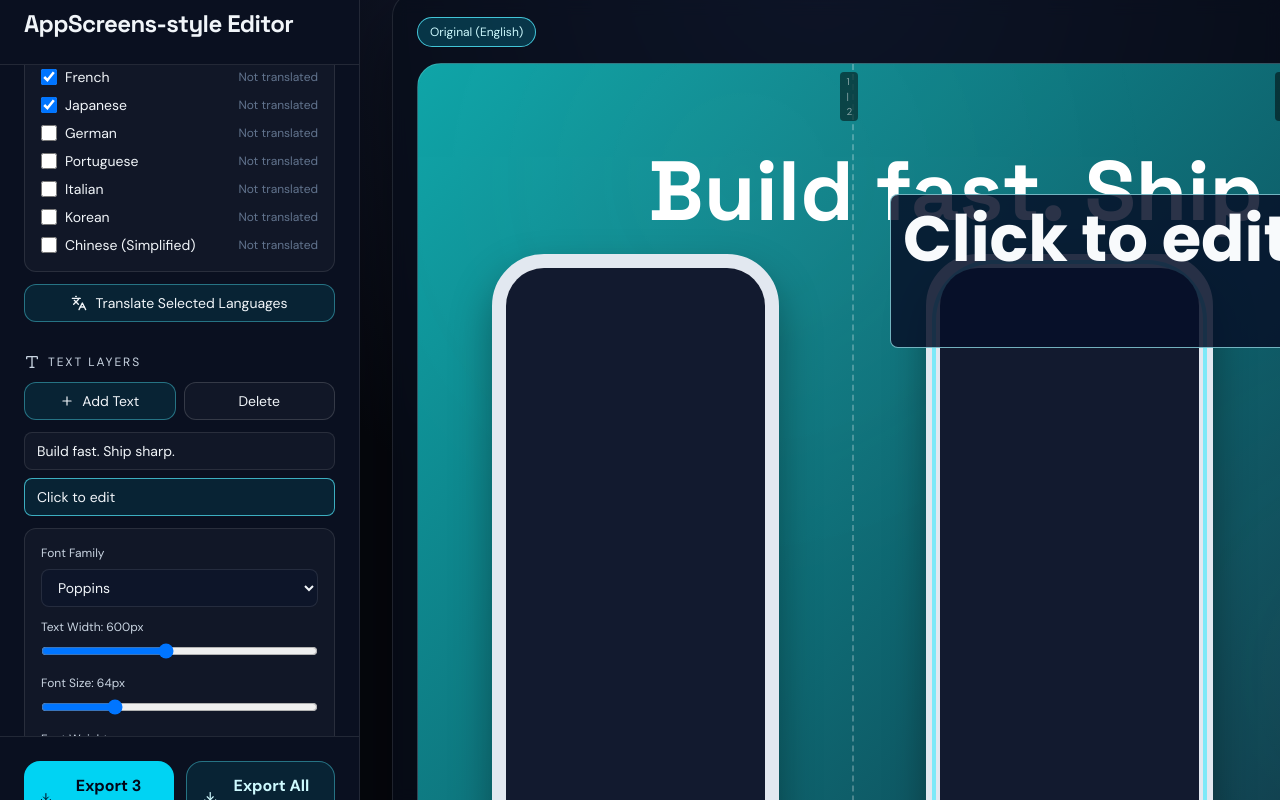
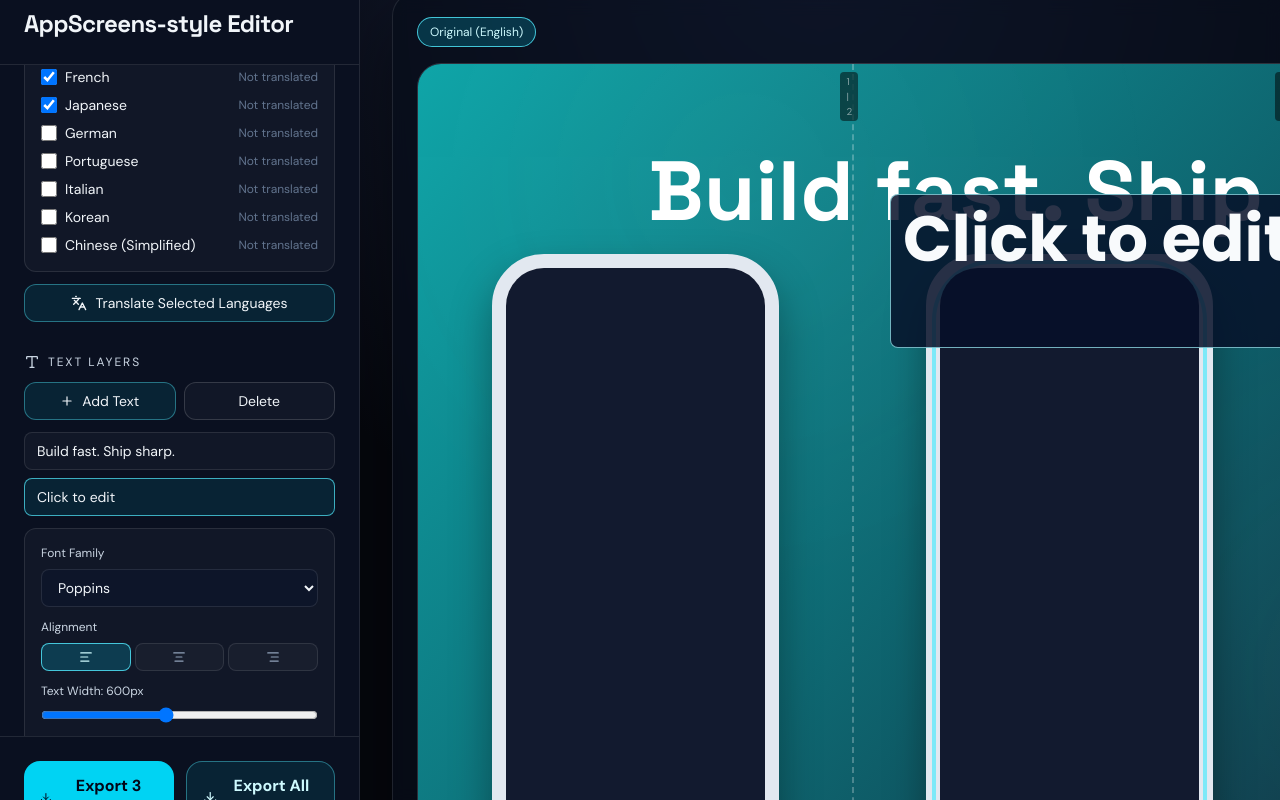
Before and after one commit to HunterHelms/store-assets-studio, a Next.js app: page / in a window 1280 px wide. Both pictures are taken after a click on the button "Add Text". Shown: the part 40-840 px from the top of the page. Built offline with nearby package versions, Linux system fonts and the light colour scheme.

Commit message:
iPad functionality

```diff
--- a/src/components/AssetStudio.tsx
+++ b/src/components/AssetStudio.tsx
@@ -18,6 +18,9 @@ import {
   LoaderCircle,
   Copy,
   RotateCw,
+  AlignLeft,
+  AlignCenter,
+  AlignRight,
 } from "lucide-react";
 
 type TextLayer = {
@@ -30,6 +33,7 @@ type TextLayer = {
   fontSize: number;
   fontWeight: number;
   color: string;
+  textAlign: "left" | "center" | "right";
 };
 
 type ScreenshotTransform = {
@@ -55,11 +59,7 @@ const NUM_FRAMES = 3;
 const BOARD_HEIGHT = 940;
 const DEVICE_HEIGHT = 620;
 const SCREEN_INSET = 18;
-const EXPORT_TARGET = {
-  id: "iphone-6.7",
-  width: 1284,
-  height: 2778,
-};
+const DEFAULT_SIZE_ID = "iphone-6.7";
 const SOURCE_LANGUAGE = "source";
 const SOURCE_LANGUAGE_LABEL = "Original (English)";
 const TRANSLATION_LANGUAGES: LanguageOption[] = [
@@ -174,7 +174,7 @@ function normalizeRedmontTranslations(
 
 export function AssetStudio() {
   const [selectedSize, setSelectedSize] = useState(
-    SCREENSHOT_SIZES.find((size) => size.id === EXPORT_TARGET.id) ?? SCREENSHOT_SIZES[0],
+    SCREENSHOT_SIZES.find((size) => size.id === DEFAULT_SIZE_ID) ?? SCREENSHOT_SIZES[0],
   );
   const [screenshots, setScreenshots] = useState<Record<string, string | null>>({
     "frame-1": null,
@@ -198,6 +198,7 @@ export function AssetStudio() {
       fontSize: 84,
       fontWeight: 700,
       color: "#ffffff",
+      textAlign: "left",
     },
   ]);
   const [selectedTextId, setSelectedTextId] = useState<string | null>(textLayers[0]?.id ?? null);
@@ -329,6 +330,7 @@ export function AssetStudio() {
       fontSize: 64,
       fontWeight: 700,
       color: "#f8fafc",
+      textAlign: "left",
     };
     setTextLayers((current) => [...current, newLayer]);
     clearTranslations();
@@ -349,8 +351,10 @@ export function AssetStudio() {
   const captureAndCropPanels = async () => {
     if (!canvasRef.current) return [];
 
-    // Render at fixed App Store export dimensions.
-    const pixelRatio = EXPORT_TARGET.height / BOARD_HEIGHT;
+    // Use actual element dimensions to calculate an accurate pixel ratio.
+    const elWidth = canvasRef.current.offsetWidth;
+    const elHeight = canvasRef.current.offsetHeight;
+    const pixelRatio = selectedSize.height / elHeight;
 
     const fullDataUrl = await toPng(canvasRef.current, {
       pixelRatio,
@@ -367,37 +371,40 @@ export function AssetStudio() {
       img.src = fullDataUrl;
     });
 
-    const cropWidth = Math.round(img.width / NUM_FRAMES);
-    const cropHeight = img.height;
-
     const panels: string[] = [];
-    const targetAspect = EXPORT_TARGET.width / EXPORT_TARGET.height;
 
     for (let i = 0; i < NUM_FRAMES; i++) {
       const canvas = document.createElement("canvas");
-      canvas.width = EXPORT_TARGET.width;
-      canvas.height = EXPORT_TARGET.height;
+      canvas.width = selectedSize.width;
+      canvas.height = selectedSize.height;
       const ctx = canvas.getContext("2d")!;
 
-      const panelStartX = i * cropWidth;
-      const sourceAspect = cropWidth / cropHeight;
-      let sourceX = panelStartX;
-      let sourceY = 0;
-      let sourceWidth = cropWidth;
-      let sourceHeight = cropHeight;
+      // Use proportional boundaries to avoid rounding drift.
+      const srcX = Math.round((i / NUM_FRAMES) * img.width);
+      const srcXEnd = Math.round(((i + 1) / NUM_FRAMES) * img.width);
+      const srcW = srcXEnd - srcX;
+
+      // Crop to exact target aspect ratio, centering any excess.
+      const targetAspect = selectedSize.width / selectedSize.height;
+      const sourceAspect = srcW / img.height;
+
+      let finalX = srcX;
+      let finalY = 0;
+      let finalW = srcW;
+      let finalH = img.height;
 
       if (sourceAspect > targetAspect) {
-        sourceWidth = cropHeight * targetAspect;
-        sourceX += (cropWidth - sourceWidth) / 2;
+        finalW = Math.round(img.height * targetAspect);
+        finalX += Math.round((srcW - finalW) / 2);
       } else if (sourceAspect < targetAspect) {
-        sourceHeight = cropWidth / targetAspect;
-        sourceY = (cropHeight - sourceHeight) / 2;
+        finalH = Math.round(srcW / targetAspect);
+        finalY = Math.round((img.height - finalH) / 2);
       }
 
       ctx.drawImage(
         img,
-        sourceX, sourceY, sourceWidth, sourceHeight,
-        0, 0, EXPORT_TARGET.width, EXPORT_TARGET.height,
+        finalX, finalY, finalW, finalH,
+        0, 0, selectedSize.width, selectedSize.height,
       );
       panels.push(canvas.toDataURL("image/png"));
     }
@@ -410,7 +417,7 @@ export function AssetStudio() {
 
     if (panels.length === 1) {
       const link = document.createElement("a");
-      link.download = `screenshot-1-${EXPORT_TARGET.id}.png`;
+      link.download = `screenshot-1-${selectedSize.id}.png`;
       link.href = panels[0];
       link.click();
       return;
@@ -421,13 +428,13 @@ export function AssetStudio() {
 
     panels.forEach((dataUrl, i) => {
       const base64 = dataUrl.split(",")[1];
-      zip.file(`screenshot-${i + 1}-${EXPORT_TARGET.id}.png`, base64, { base64: true });
+      zip.file(`screenshot-${i + 1}-${selectedSize.id}.png`, base64, { base64: true });
     });
 
     const blob = await zip.generateAsync({ type: "blob" });
     const link = document.createElement("a");
     link.href = URL.createObjectURL(blob);
-    link.download = `app-store-screenshots-${EXPORT_TARGET.id}.zip`;
+    link.download = `app-store-screenshots-${selectedSize.id}.zip`;
     link.click();
     URL.revokeObjectURL(link.href);
   };
@@ -521,14 +528,14 @@ export function AssetStudio() {
         const panels = await captureAndCropPanels();
         panels.forEach((dataUrl, i) => {
           const base64 = dataUrl.split(",")[1];
-          zip.file(`${code}/screenshot-${i + 1}-${EXPORT_TARGET.id}.png`, base64, { base64: true });
+          zip.file(`${code}/screenshot-${i + 1}-${selectedSize.id}.png`, base64, { base64: true });
         });
       }
 
       const blob = await zip.generateAsync({ type: "blob" });
       const link = document.createElement("a");
       link.href = URL.createObjectURL(blob);
-      link.download = `app-store-screenshots-${EXPORT_TARGET.id}-all-languages.zip`;
+      link.download = `app-store-screenshots-${selectedSize.id}-all-languages.zip`;
       link.click();
       URL.revokeObjectURL(link.href);
     } catch (error) {
@@ -1123,6 +1130,27 @@ export function AssetStudio() {
                   ))}
                 </select>
               </label>
+              <div>
+                <span className="mb-2 block text-slate-300">Alignment</span>
+                <div className="grid grid-cols-3 gap-1">
+                  {(["left", "center", "right"] as const).map((align) => (
+                    <button
+                      key={align}
+                      onClick={() => updateSelectedText({ textAlign: align })}
+                      disabled={!selectedText}
+                      className={`flex items-center justify-center rounded-lg border px-2 py-1.5 transition ${
+                        selectedText?.textAlign === align
+                          ? "border-cyan-300/80 bg-cyan-400/20 text-cyan-100"
+                          : "border-white/10 bg-white/[0.03] text-slate-400 hover:bg-white/10"
+                      } disabled:cursor-not-allowed disabled:opacity-40`}
+                    >
+                      {align === "left" && <AlignLeft className="h-3.5 w-3.5" />}
+                      {align === "center" && <AlignCenter className="h-3.5 w-3.5" />}
+                      {align === "right" && <AlignRight className="h-3.5 w-3.5" />}
+                    </button>
+                  ))}
+                </div>
+              </div>
               <label className="block">
                 <span className="mb-2 block text-slate-300">Text Width: {Math.round(selectedText?.width ?? 0)}px</span>
                 <input
@@ -1197,7 +1225,7 @@ export function AssetStudio() {
           </div>
           {hasAnyScreenshot ? (
             <p className="mt-2 text-center text-[10px] text-slate-500">
-              Each screenshot exports at {EXPORT_TARGET.width} x {EXPORT_TARGET.height}px
+              Each screenshot exports at {selectedSize.width} x {selectedSize.height}px
             </p>
           ) : null}
         </div>
@@ -1231,8 +1259,12 @@ export function AssetStudio() {
           </div>
 
           <div
+            className="mx-auto overflow-hidden rounded-3xl border border-white/15"
+            style={{ width: boardWidth }}
+          >
+          <div
             ref={canvasRef}
-            className="relative mx-auto overflow-hidden rounded-3xl border border-white/15"
+            className="relative overflow-hidden"
             style={{ width: boardWidth, height: BOARD_HEIGHT, ...canvasBackgroundStyle }}
             onPointerDown={() => {
               setEditingTextId(null);
@@ -1381,6 +1413,7 @@ export function AssetStudio() {
                       fontSize: `${layer.fontSize}px`,
                       fontWeight: layer.fontWeight,
                       color: layer.color,
+                      textAlign: layer.textAlign,
                     }}
                   />
                 ) : (
@@ -1391,6 +1424,7 @@ export function AssetStudio() {
                       fontSize: `${layer.fontSize}px`,
                       fontWeight: layer.fontWeight,
                       color: layer.color,
+                      textAlign: layer.textAlign,
                     }}
                   >
                     {getRenderedLayerText(layer)}
@@ -1407,6 +1441,7 @@ export function AssetStudio() {
               Drag devices to reposition. Drag screenshots inside frames. Click text to edit.
             </div>
           </div>
+          </div>
         </div>
       </main>
     </div>
```
